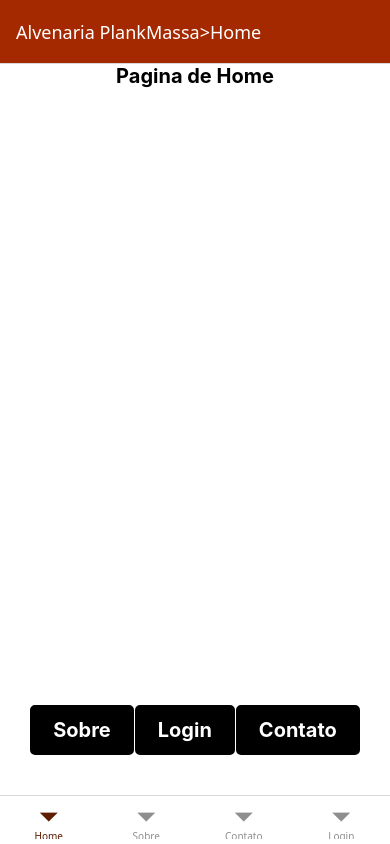
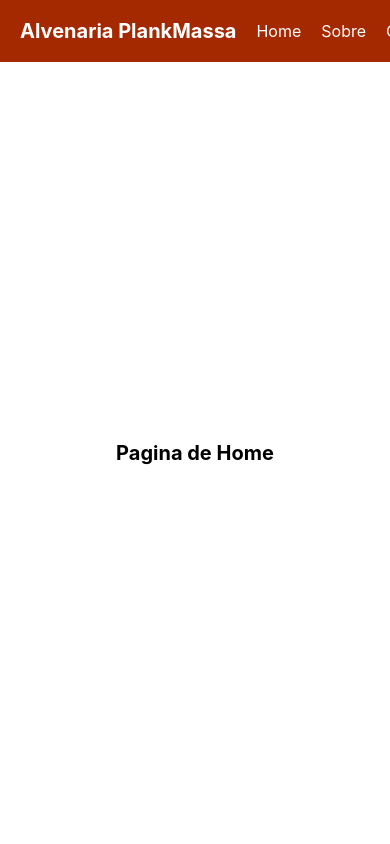
Before and after one commit to LucasVeneziani/AtividadeAplicacaoMobileComNavegacao, a React Native app: screen /Home in a window 390 px wide. Built offline with nearby package versions, Linux system fonts and the light colour scheme.

Commit message:
Alterações no Header para botoes navigator

```diff
--- a/App.js
+++ b/App.js
@@ -1,5 +1,4 @@
-import { StatusBar } from 'expo-status-bar';
-import { StyleSheet, Text, View } from 'react-native';
+import { StyleSheet } from 'react-native';
 import { createBottomTabNavigator } from '@react-navigation/bottom-tabs';
 import { NavigationContainer } from '@react-navigation/native';
 
@@ -13,37 +12,29 @@ const Tab = createBottomTabNavigator();
 export default function App() {
   return (
     <NavigationContainer>
-      <Tab.Navigator tabBarPosition="top">
+      <Tab.Navigator>
         <Tab.Screen name="Home" component={Home}
           options={{ title: 'Alvenaria PlankMassa>Home',
-            headerStyle: { backgroundColor: '#a52900' },
-            headerTintColor: '#ffffff',
-            tabBarLabel: 'Home',
-            tabBarActiveTintColor: '#5e1c00',
+            headerShown: false,
+            tabBarStyle: { display: 'none' },
           }}
         />
         <Tab.Screen name="Sobre" component={Sobre}
           options={{ title: 'Alvenaria PlankMassa>Sobre',
-            headerStyle: { backgroundColor: '#a52900' },
-            headerTintColor: '#ffffff',
-            tabBarLabel: 'Sobre',
-            tabBarActiveTintColor: '#5e1c00',
+            headerShown: false,
+            tabBarStyle: { display: 'none' },
           }}
         />
         <Tab.Screen name="Contato" component={Contato}
           options={{ title: 'Alvenaria PlankMassa>Contato',
-            headerStyle: { backgroundColor: '#a52900' },
-            headerTintColor: '#ffffff',
-            tabBarLabel: 'Contato',
-            tabBarActiveTintColor: '#5e1c00',
+            headerShown: false,
+            tabBarStyle: { display: 'none' },
           }}
         />
         <Tab.Screen name="Login" component={Login}
           options={{ title: 'Alvenaria PlankMassa>Login',
-            headerStyle: { backgroundColor: '#a52900' },
-            headerTintColor: '#ffffff',
-            tabBarLabel: 'Login',
-            tabBarActiveTintColor: '#5e1c00',
+            headerShown: false,
+            tabBarStyle: { display: 'none' },
           }}
         />
       </Tab.Navigator>
--- a/src/Pages/Contato/index.js
+++ b/src/Pages/Contato/index.js
@@ -1,18 +1,18 @@
 import { StatusBar } from 'expo-status-bar';
 import { StyleSheet, Text, View, Button } from 'react-native';
 import styles from './style';
-import { useNavigation } from '@react-navigation/native';
 import Menu from '../Menu';
 
 export default function Contato() {
-  const navigation = useNavigation();
+  return (
+    <View style={styles.container}>
+      <Menu />
 
-    return (
-      <View style={styles.container} name="Contato">
+      <View style={styles.conteudo}>
         <Text style={styles.text}>Pagina de Contato</Text>
-        <StatusBar style="auto" />
+      </View>
 
-        <Menu />
-      </View>
-    );
+      <StatusBar style="auto" />
+    </View>
+  );
 }
--- a/src/Pages/Contato/style.js
+++ b/src/Pages/Contato/style.js
@@ -1,10 +1,12 @@
 import { StyleSheet} from 'react-native';
-
 
 const styles = StyleSheet.create({
   container: {
     flex: 1,
     backgroundColor: '#fff',
+  },
+  conteudo: {
+    flex: 1,
     alignItems: 'center',
     justifyContent: 'center',
   },
--- a/src/Pages/Home/index.js
+++ b/src/Pages/Home/index.js
@@ -1,18 +1,18 @@
 import { StatusBar } from 'expo-status-bar';
 import { StyleSheet, Text, View, Button } from 'react-native';
 import styles from './style';
-import { useNavigation } from '@react-navigation/native';
 import Menu from '../Menu';
 
 export default function Home() {
-  const navigation = useNavigation();
-
   return (
     <View style={styles.container}>
-      <View>
+      <Menu />
+
+      <View style={styles.conteudo}>
         <Text style={styles.text}>Pagina de Home</Text>
       </View>
-      <Menu />
+
+      <StatusBar style="auto" />
     </View>
   );
 }
--- a/src/Pages/Home/style.js
+++ b/src/Pages/Home/style.js
@@ -4,6 +4,9 @@ const styles = StyleSheet.create({
   container: {
     flex: 1,
     backgroundColor: '#fff',
+  },
+  conteudo: {
+    flex: 1,
     alignItems: 'center',
     justifyContent: 'center',
   },
--- a/src/Pages/Menu/index.js
+++ b/src/Pages/Menu/index.js
@@ -9,15 +9,24 @@ export default function Menu() {
   return (
     <View style={styles.containerMenu}>
 
-      <Pressable onPress={() => navigation.navigate('Sobre')} style={styles.botaoSobre}>
-        <Text style={styles.menuTextDark}>Sobre</Text>
+      <View style={styles.esquerda}>
+        <Text style={styles.titulo}>Alvenaria PlankMassa</Text>
+
+        <Pressable onPress={() => navigation.navigate('Home')}>
+          <Text style={styles.link}>Home</Text>
+        </Pressable>
+        <Pressable onPress={() => navigation.navigate('Sobre')}>
+          <Text style={styles.link}>Sobre</Text>
+        </Pressable>
+        <Pressable onPress={() => navigation.navigate('Contato')}>
+          <Text style={styles.link}>Contato</Text>
+        </Pressable>
+      </View>
+
+      <Pressable onPress={() => navigation.navigate('Login')} style={styles.botaoLogin}>
+        <Text style={styles.textoLogin}>Login</Text>
       </Pressable>
-      <Pressable onPress={() => navigation.navigate('Login')} style={styles.botaoLogin}>
-        <Text style={styles.menuTextDark}>Login</Text>
-      </Pressable>
-      <Pressable onPress={() => navigation.navigate('Contato')} style={styles.botaoContato}>
-        <Text style={styles.menuTextDark}>Contato</Text>
-      </Pressable>
+
       <StatusBar style="auto" />
     </View>
   );
--- a/src/Pages/Menu/style.js
+++ b/src/Pages/Menu/style.js
@@ -2,41 +2,38 @@ import { StyleSheet} from 'react-native';
 
 const styles = StyleSheet.create({
   containerMenu: {
-    flex: 1,
-    alignItems: 'end',
-    justifyContent: 'center',
+    width: '100%',
     flexDirection: 'row',
-    gap: 1,
-    bottom: 40,
+    justifyContent: 'space-between',
+    alignItems: 'center',
+    backgroundColor: '#a52900',
+    paddingHorizontal: 20,
+    paddingVertical: 15,
   },
-  menuTextDark: {
+  esquerda: {
+    flexDirection: 'row',
+    alignItems: 'center',
+    gap: 20,
+  },
+  titulo: {
     fontSize: 20,
     fontWeight: 'bold',
     color: '#ffffff',
   },
-
-  botaoSobre: {
-    backgroundColor: '#000000',
-    borderWidth: 3,
-    paddingHorizontal: 20,
-    paddingVertical: 10,
-    borderRadius: 5,
-
+  link: {
+    fontSize: 16,
+    color: '#ffffff',
   },
   botaoLogin: {
-    backgroundColor: '#000000',
-    borderWidth: 3,
-    paddingHorizontal: 20,
-    paddingVertical: 10,
-    borderRadius: 5,
-
+    backgroundColor: '#ffffff',
+    paddingHorizontal: 15,
+    paddingVertical: 6,
+    borderRadius: 10,
   },
-  botaoContato: {
-    backgroundColor: '#000000',
-    borderWidth: 3,
-    paddingHorizontal: 20,
-    paddingVertical: 10,
-    borderRadius: 5,
+  textoLogin: {
+    fontSize: 16,
+    fontWeight: 'bold',
+    color: '#a52900',
   },
 });
 
--- a/src/Pages/Sobre/index.js
+++ b/src/Pages/Sobre/index.js
@@ -1,18 +1,18 @@
 import { StatusBar } from 'expo-status-bar';
 import { StyleSheet, Text, View, Button } from 'react-native';
 import styles from './style';
-import { useNavigation } from '@react-navigation/native';
 import Menu from '../Menu';
 
 export default function Sobre() {
-  const navigation = useNavigation();
+  return (
+    <View style={styles.container}>
+      <Menu />
 
-    return (
-      <View style={styles.container}>
+      <View style={styles.conteudo}>
         <Text style={styles.text}>Pagina de Sobre e Teste</Text>
-        <StatusBar style="auto" />
+      </View>
 
-        <Menu />
-      </View>
-    );
+      <StatusBar style="auto" />
+    </View>
+  );
 }
--- a/src/Pages/Sobre/style.js
+++ b/src/Pages/Sobre/style.js
@@ -1,11 +1,12 @@
 import { StyleSheet} from 'react-native';
-import { useNavigation } from '@react-navigation/native';
-
 
 const styles = StyleSheet.create({
   container: {
     flex: 1,
     backgroundColor: '#fff',
+  },
+  conteudo: {
+    flex: 1,
     alignItems: 'center',
     justifyContent: 'center',
   },
```
